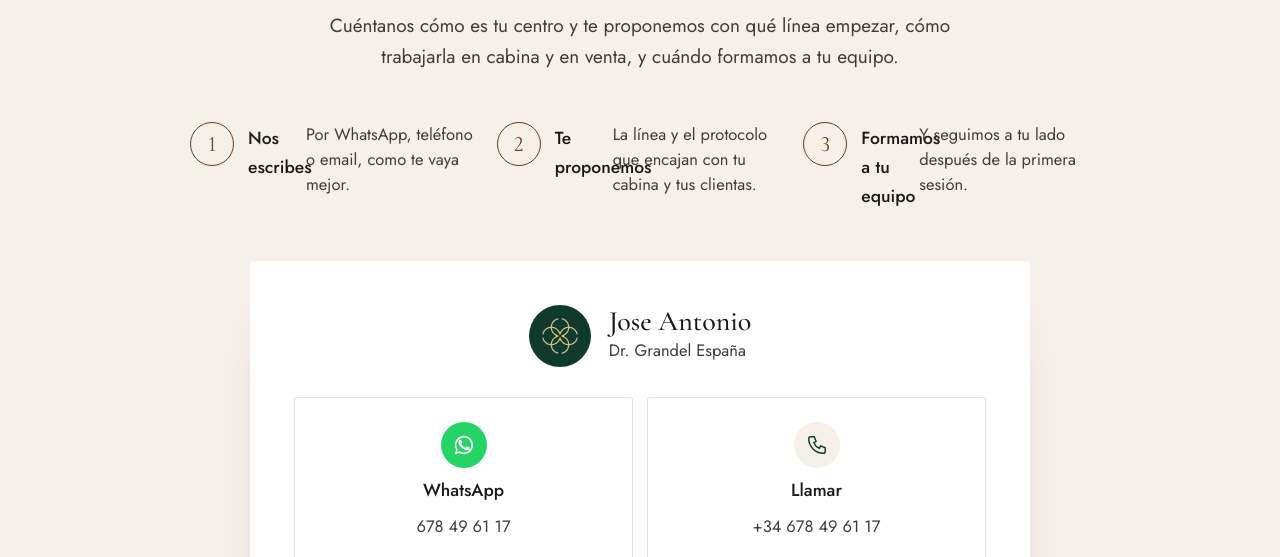
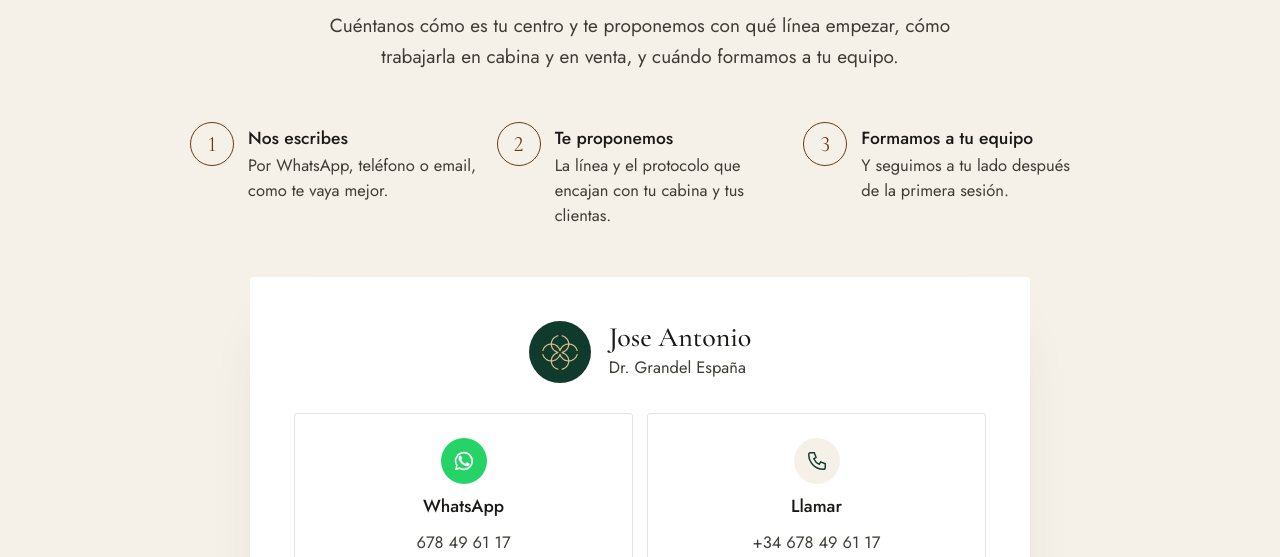
Before and after one commit to jose-bti-azp/drg-prof, a plain HTML site: page index.html in a window 1280 px wide. Shown: the part 6320-6877 px from the top of the page. Drawn offline with Linux system fonts and the light colour scheme.

Commit message:
Contacto: los 3 pasos ya no se pisan en móvil
El estilo de cuadrícula se aplicaba también al bloque interior (título + texto).

Co-Authored-By: Claude Opus 5.5 <noreply@anthropic.com>
Claude-Session: https://claude.ai/code/session_01KWEQBYCNH2wJTToEKUyvTr

```diff
--- a/index.html
+++ b/index.html
@@ -243,7 +243,7 @@ header.scrolled{background:rgba(246,241,232,.94);backdrop-filter:blur(10px);box-
 .gr-logo{text-align:center;margin-bottom:40px}
 .gr-logo img{width:clamp(220px,32vw,380px);height:auto;display:inline-block}
 .steps3{display:grid;grid-template-columns:repeat(3,1fr);gap:20px;max-width:900px;margin:0 auto 50px;text-align:left}
-.steps3 div{display:grid;grid-template-columns:44px 1fr;gap:14px;align-items:start}
+.steps3>div{display:grid;grid-template-columns:44px 1fr;gap:14px;align-items:start}
 .steps3 .n{width:44px;height:44px;border-radius:50%;border:1px solid var(--gold-txt);display:grid;place-items:center;font-family:var(--serif);font-size:22px;color:var(--gold-txt);font-variant-numeric:lining-nums}
 .steps3 b{display:block;font-weight:500;font-size:17.5px;margin-top:2px}
 .steps3 p{font-size:16.5px;color:var(--muted);line-height:1.5}
```
